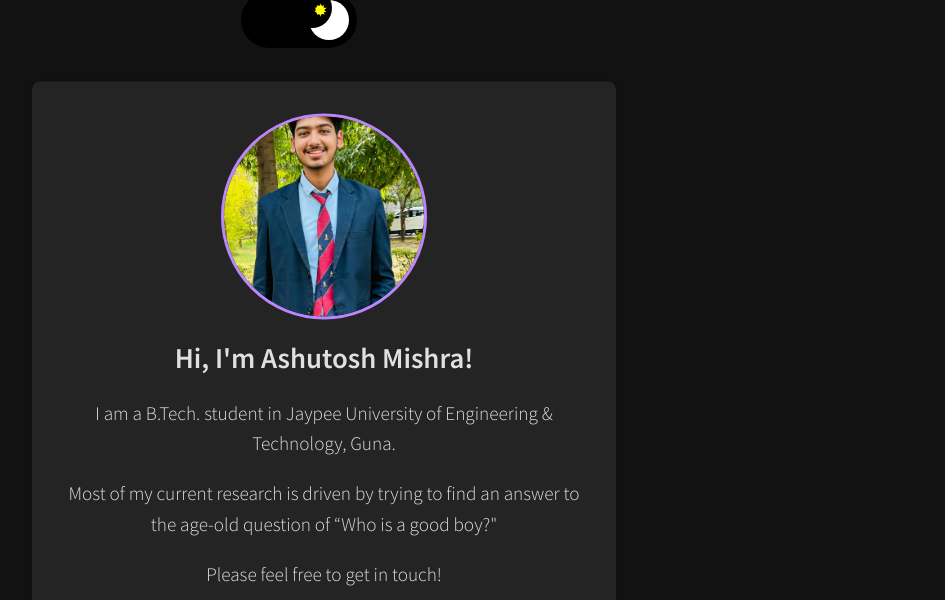
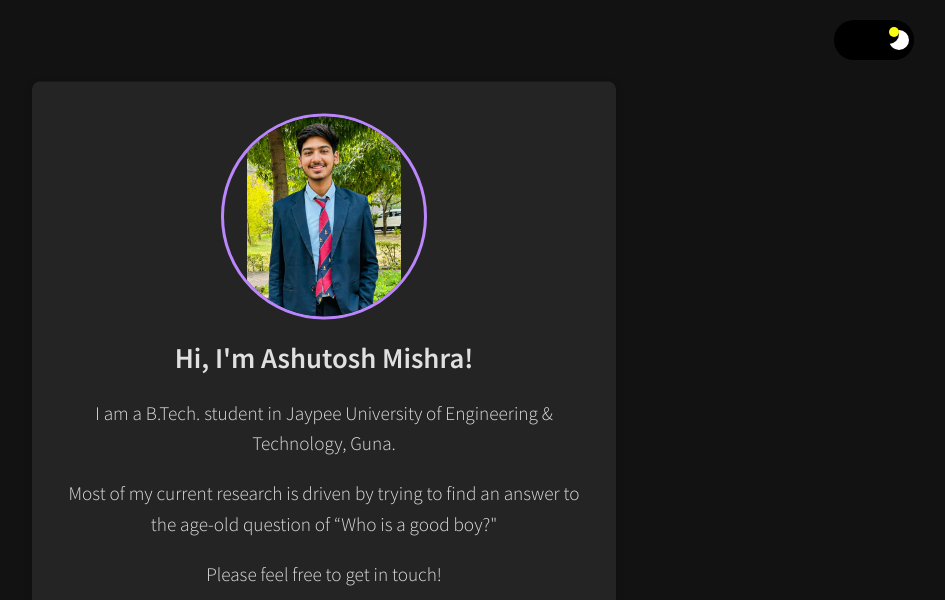
Before and after one commit to TheScriptRailoth/TheScriptRailoth.github.io, a plain HTML site: page index.html in a window 1280 px wide. Shown: the top 600 px of the page, without its empty margins (316-1261 px from the left). Drawn offline with Linux system fonts and the light colour scheme; some icons are missing.

Commit message:
Portfolio: Updated toggle button position
Signed-off-by: Ashutosh <am3718440@gmail.com>

```diff
--- a/index.html
+++ b/index.html
@@ -1,4 +1,3 @@
-
 <!DOCTYPE html>
 <html lang="en">
   <head>
@@ -41,14 +40,14 @@
 <input type="checkbox" id="toggle_checkbox" style="position: fixed; top: 20px; right: 20px; z-index: 1000;">
 <label for="toggle_checkbox" style="position: fixed; top: 20px; right: 50px; z-index: 1000;">
   <div id="star">
-    <div class="star" id="star-1">★</div>
-    <div class="star" id="star-2">★</div>
+    <!-- <div class="star" id="star-1">★</div>
+    <div class="star" id="star-2">★</div> -->
   </div>
   <div id="moon"></div>
 </label>
 
 <section id="content">
-  <!-- Avatar image -->
+
   <img src="image.jpg" alt="Ashutosh" class="avatar" />
 
   <!-- Text -->
@@ -63,7 +62,6 @@
     Please feel free to get in touch!
   </p>
 
-  <!-- Icons -->
   <ul class="icons">
     <li>
       <a href="" title="Institutional website"><i class="fas fa-university"></i></a>
--- a/main.css
+++ b/main.css
@@ -12,7 +12,7 @@
     --background-color: #121212; /* Dark background */
     --text-color: #e0e0e0; /* Lighter text for better readability */
     --link-color: #bb86fc; /* Light purple, for links to stand out */
-    --link-hover-color: #3700B3; /* Dark purple on hover */
+    --link-hover-color: #bb86fc; /* Dark purple on hover */
     --content-bg-color: #242424; /* Darker content background */
     --border-avatar-color: #bb86fc; /* Light purple border for the avatar */
 }
@@ -54,7 +54,7 @@ a:hover {
     border-radius: 50%;
     width: 200px;
     height: 200px;
-    object-fit: cover; /* Changed from 'contain' to 'cover' for a better fit */
+    object-fit: contain;
     display: block;
     margin: 0 auto;
     border: 3px solid var(--border-avatar-color);
@@ -91,116 +91,91 @@ a {
 }
 
 a:hover {
-    color: #3700B3; /* Dark purple on hover */
+    color: #bb86fc; /* Dark purple on hover */
 }
 
-#toggle_checkbox
-{
+#toggle_checkbox {
     display: none;
 }
 
-label
-{
+label {
     display: block;
     position: absolute;
-    top: 50%;
-    right: 0;
-    left: 0;
-    width: 116px;
-    height: 56px;
+    top: 20%; /* Adjust if needed */
+    right: 20%; /* Adjust if needed */
+    width: 80px; /* Reduced size */
+    height: 40px; /* Reduced size */
     margin: 0 auto;
     background-color: #77b5fe;
-    border-radius: 56px;
-    transform: translateY(-50%);
+    border-radius: 40px; /* Adjusted for new size */
     cursor: pointer;
     transition: 0.3s ease background-color;
     overflow: hidden;
 }
 
-#star
-{
+#star {
     position: absolute;
-    top: 13px;
-    left: 13px;
-    width: 30px;
-    height: 30px;
+    top: 10px; /* Adjusted for reduced size */
+    left: 10px; /* Adjusted for reduced size */
+    width: 20px; /* Reduced size */
+    height: 20px; /* Reduced size */
     background-color: #fafd0f;
-    transform: scale(1);
     border-radius: 50%;
-    transition: 0.3s ease top, 0.3s ease left, 0.3s ease transform, 0.3s ease background-color;
+    transition: 0.3s ease all; /* Simplified transition */
     z-index: 1;
 }
 
-#star-1
-{
+.star {
     position: relative;
+    left: -5px; /* Adjusted for new size */
+    font-size: 30px; /* Adjusted for new size */
+    line-height: 20px; /* Adjusted for new size */
+    color: #fafd0f;
 }
 
-#star-2
-{
-    position: absolute;
+#star-2 {
     transform: rotateZ(36deg);
 }
 
-.star
-{
-    top: 0;
-    left: -7px;
-    font-size: 54px;
-    line-height: 28px;
-    color: #fafd0f;
-    transition: 0.3s ease color;
+#moon {
+    position: absolute;
+    bottom: -35px; /* Adjusted for new size */
+    right: 5px; /* Adjusted for new size */
+    width: 20px; /* Reduced size */
+    height: 20px; /* Reduced size */
+    background-color: #fff;
+    border-radius: 50%;
 }
 
-#moon
-{
+#moon:before {
+    content: "";
     position: absolute;
-    bottom: -52px;
-    right: 8px;
-    width: 40px;
-    height: 40px;
-    background-color: #fff;
+    top: -6px; /* Adjusted for new size */
+    left: -10px; /* Adjusted for new size */
+    width: 20px; /* Reduced size */
+    height: 20px; /* Reduced size */
+    background-color: #03a9f4;
     border-radius: 50%;
-    transition: 0.3s ease bottom;
 }
 
-#moon:before
-{
-    content: "";
-    position: absolute;
-    top: -12px;
-    left: -17px;
-    width: 40px;
-    height: 40px;
-    background-color:#03a9f4;
-    border-radius: 50%;
-    transition: 0.3s ease background-color;
-}
-
-#toggle_checkbox:checked + label
-{
+#toggle_checkbox:checked + label {
     background-color: #000;
 }
 
-#toggle_checkbox:checked + label #star
-{
-    top: 3px;
-    left: 64px;
-    transform: scale(0.3);
-    background-color: yellow;
+#toggle_checkbox:checked + label #star {
+    top: 2px; /* Adjusted for reduced size */
+    left: 50px; /* Adjusted for reduced size */
+    transform: scale(0.5); /* Adjusted scale for visible transition */
 }
 
-#toggle_checkbox:checked + label .star
-{
+#toggle_checkbox:checked + label .star {
     color: yellow;
 }
 
-#toggle_checkbox:checked + label #moon
-{
-    bottom: 8px;
+#toggle_checkbox:checked + label #moon {
+    bottom: 10px; /* Adjusted to be more visible */
 }
 
-#toggle_checkbox:checked + label #moon:before
-{
+#toggle_checkbox:checked + label #moon:before {
     background-color: #000;
 }
```
